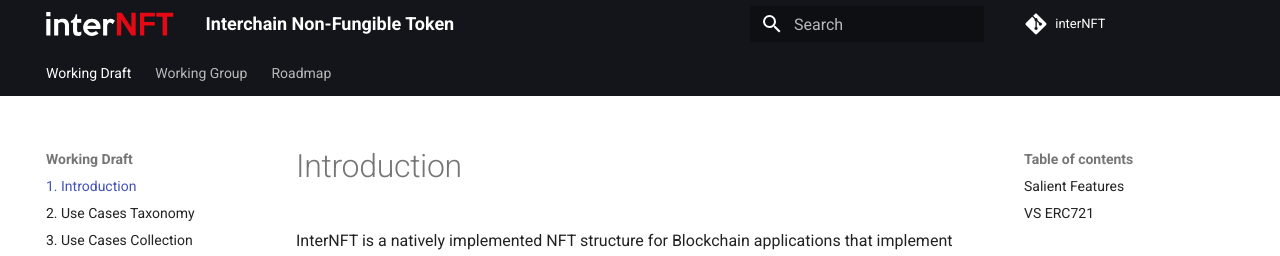
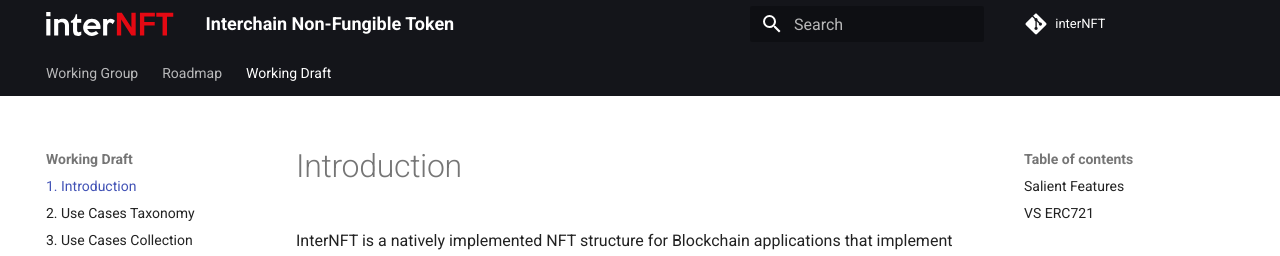
Before and after one commit to interNFT/documentation, an MkDocs documentation site: the page built from markdowns/index.md, in a window 1280 px wide and 900 px high. Shown: the top 256 px of the window. Built offline with MkDocs 1.6.1 and Material for MkDocs 9.7.7, drawn with Linux system fonts in a browser that asks for light colours; part of the change alters nothing that is shown.

```diff
--- a/mkdocs.yml
+++ b/mkdocs.yml
@@ -101,6 +101,13 @@ markdown_extensions:
 
 # Page tree
 nav:
+  - Working Group:
+      - Meetings: workingGroup/meetings.md
+      - Group Details: workingGroup/groupDetails.md
+      - Getting Involved: workingGroup/gettingInvolved.md
+      - General Links: workingGroup/generalLinks.md
+  - Roadmap:
+      - Milestones: roadmap/milestones.md
   - Working Draft:
       - 1. Introduction: index.md
       - 2. Use Cases Taxonomy: workingDraft/useCases.md
@@ -116,13 +123,7 @@ nav:
       - 12. Privacy: workingDraft/privacy.md
       - 13. Examples: workingDraft/examples.md
       - 14. Known Issues: workingDraft/knownIssues.md
-  - Working Group:
-      - Meetings: workingGroup/meetings.md
-      - Group Details: workingGroup/groupDetails.md
-      - Getting Involved: workingGroup/gettingInvolved.md
-      - General Links: workingGroup/generalLinks.md
-  - Roadmap:
-      - Milestones: roadmap/milestones.md
+
 
 extra_css:
   - stylesheets/extra.css
```
